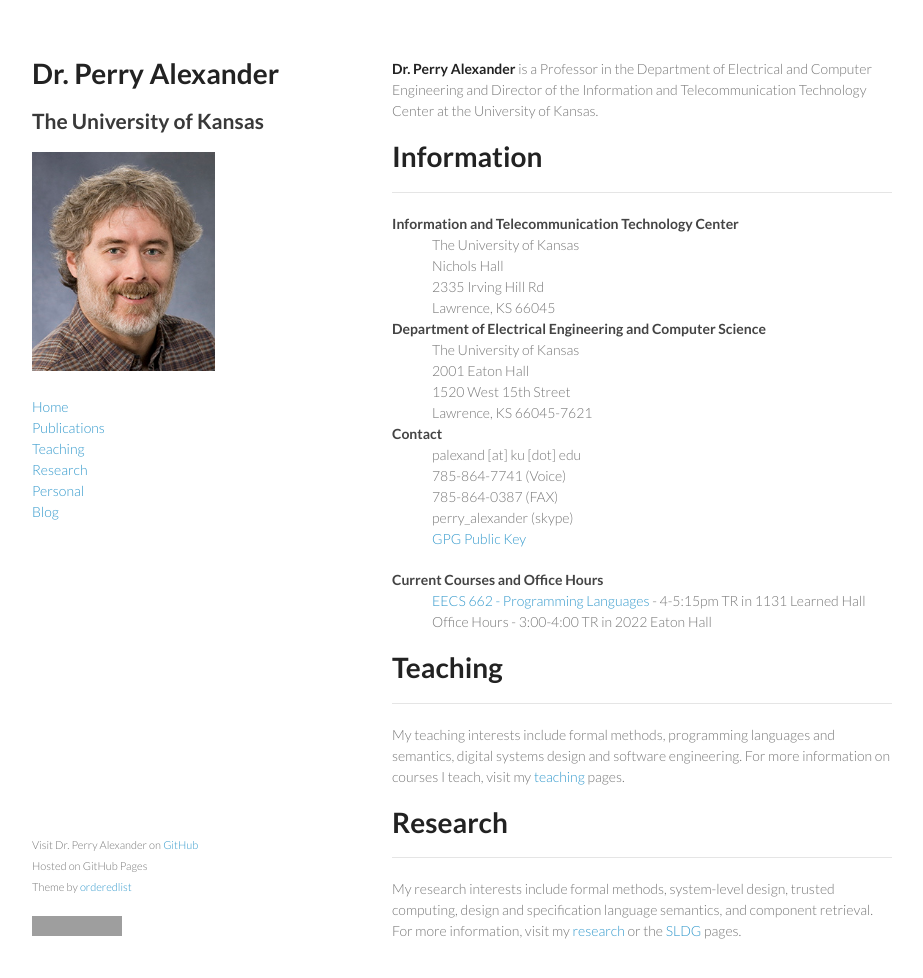
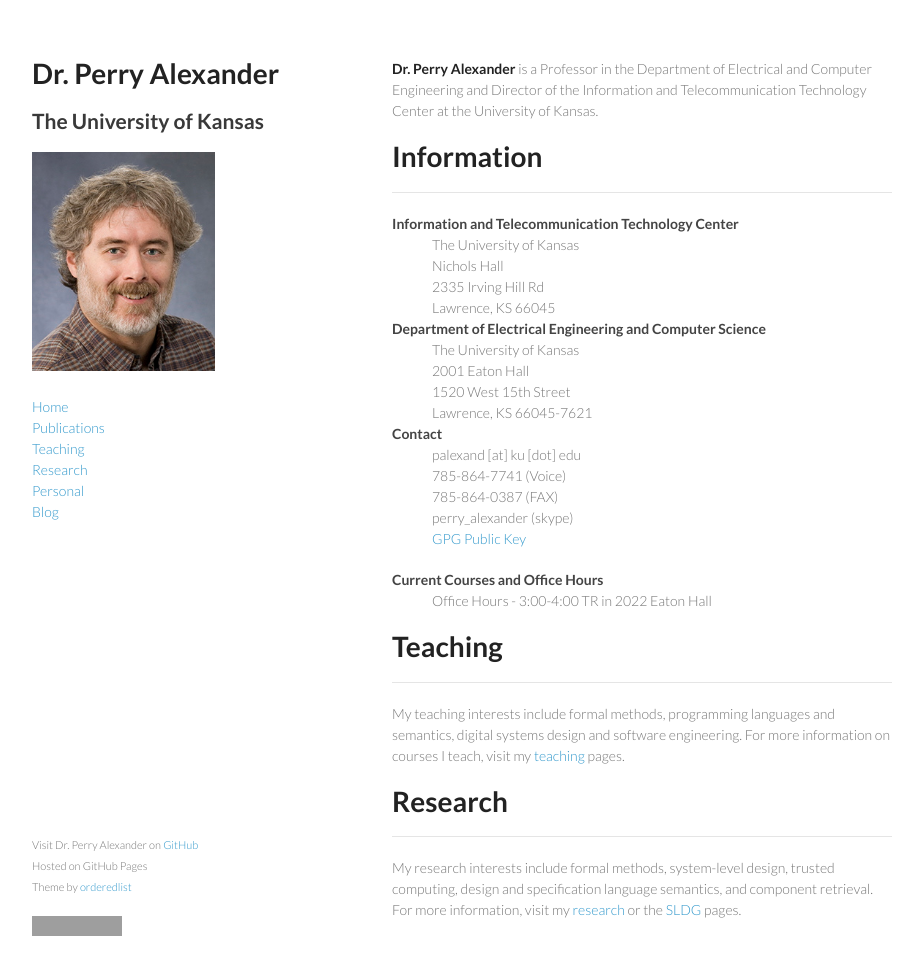
Before and after one commit to palexand/palexand.github.io, a Jekyll site: the page built from index.md, in a window 1280 px wide and 1011 px high. Shown: the top 978 px of the window, without its empty margins (178-1101 px from the left). Built offline with Jekyll 4.4.1, drawn with Linux system fonts in a browser that asks for light colours; grey boxes are pictures that could not be loaded.

Commit message:
updating schedule for summer

```diff
--- a/_data/teaching.yml
+++ b/_data/teaching.yml
@@ -2,8 +2,6 @@
   github: palexand
   repo: eecs662
   description: This course is an undergraduate introduction to programming language concepts. It is taught by implementing a collection of interpreters that implement language features. Specific topics include structuring an interpreter, abstract syntax, early and late binding, laziness and strictness, function definition and application, static an dynamic scoping, and techniques for implementing these features.
-  when: 4-5:15pm TR
-  where: 1131 Learned Hall
 
 - name: EECS 762 - Programming Language Foundations I
   github: palexand
```
